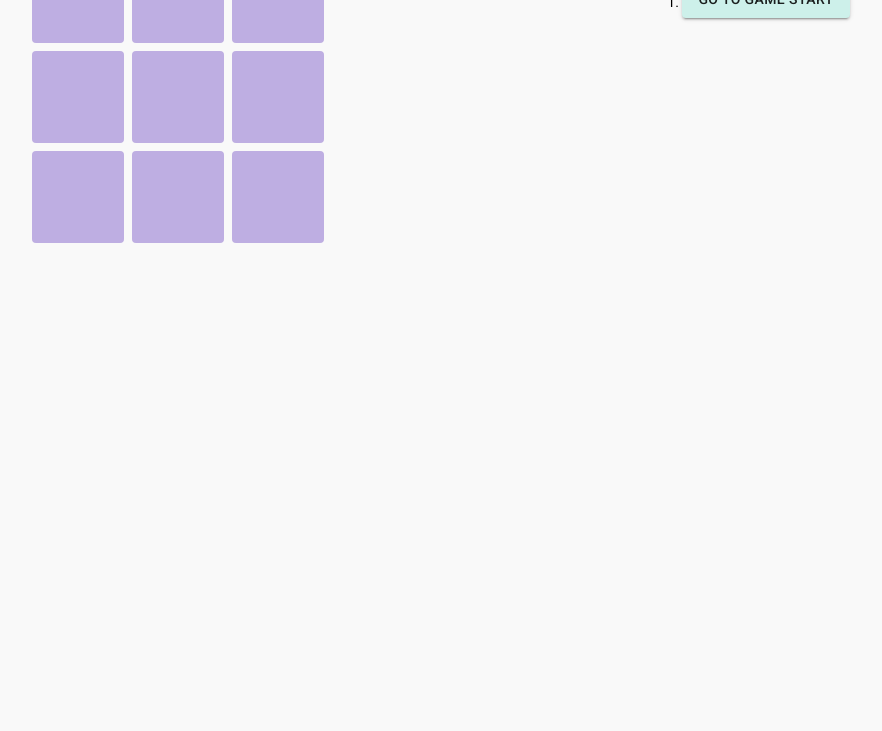
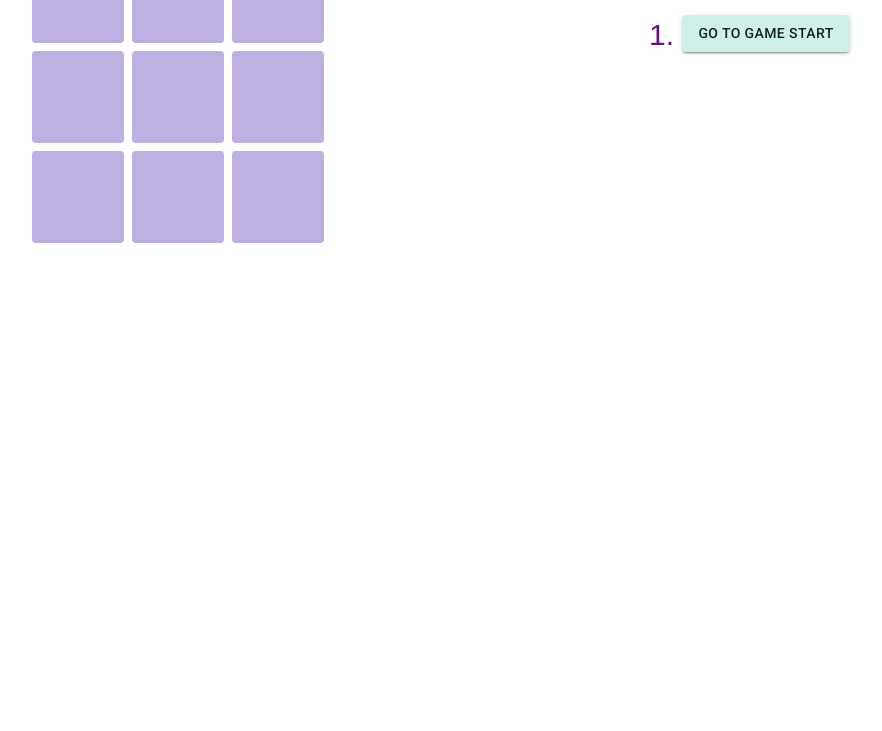
Before and after one commit to NiloufarPadkan/TicTacToe-React, a React app: page / in a window 1280 px wide. Shown: the part 69-800 px from the top of the page, without its empty margins (199-1081 px from the left). Built offline with nearby package versions, Linux system fonts and the light colour scheme.

Commit message:
fonts and color changed

```diff
--- a/src/index.css
+++ b/src/index.css
@@ -1,7 +1,9 @@
 body {
-  font: 14px Roboto, Futura, sans-serif;
+    font: 30px cursive, Futura, sans-serif;
     margin: 20px;
-  background-color: #f9f9f9;
+    color: #5d0070ef;
+
+    background-color: #ffffffef;
 }
 
 ol,
--- a/src/index.js
+++ b/src/index.js
@@ -64,10 +64,7 @@ function calculateWinner(squares) {
 class Board extends React.Component {
     renderSquare(i) {
         return (
-      <Square
-        value={this.props.squares[i]}
-        onClick={() => this.props.onClick(i)}
-      />
+            <Square value={this.props.squares[i]} onClick={() => this.props.onClick(i)} />
         );
     }
 
```
Also changed, not shown: 1 other file. Lines whose indentation alone changed are shown as unchanged.
